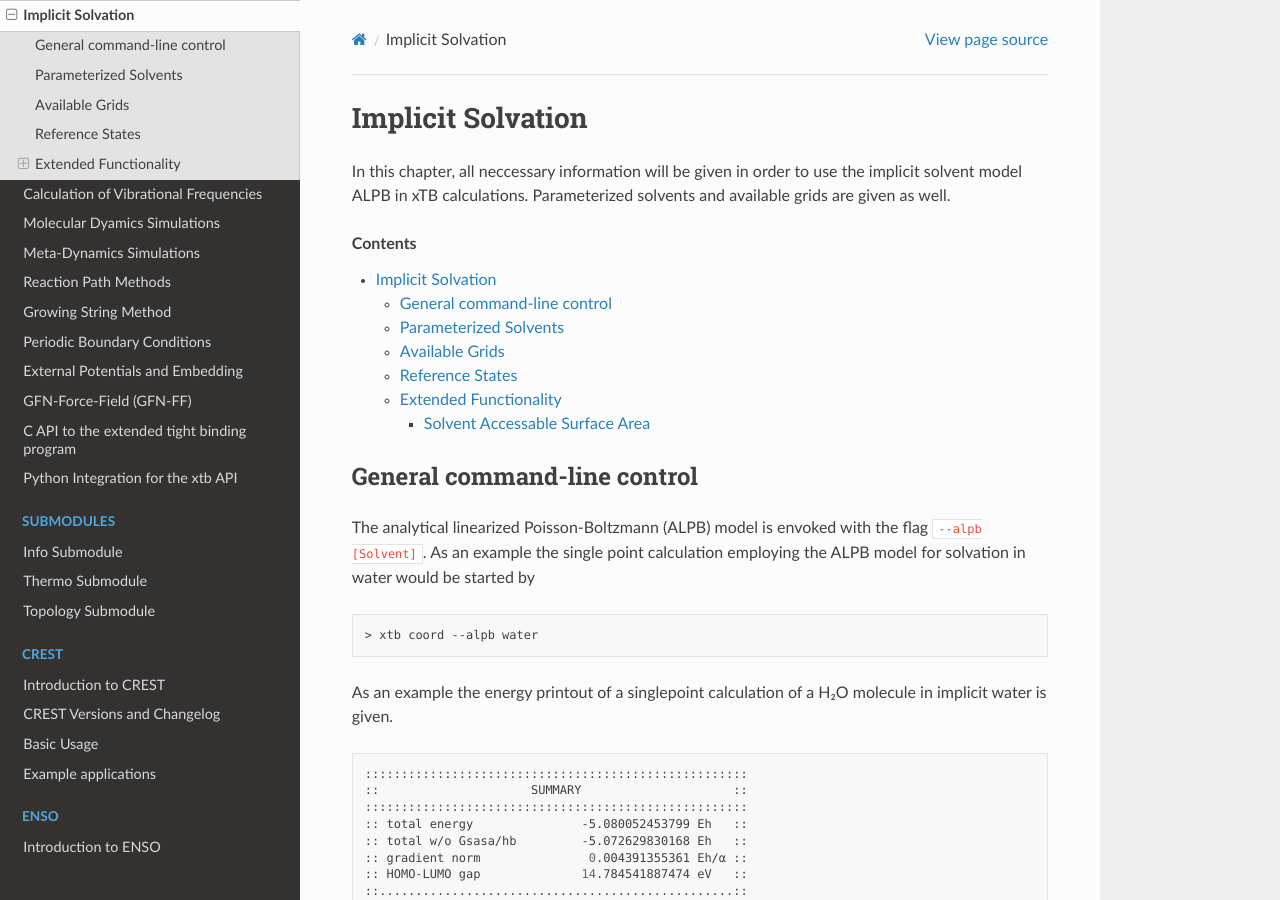
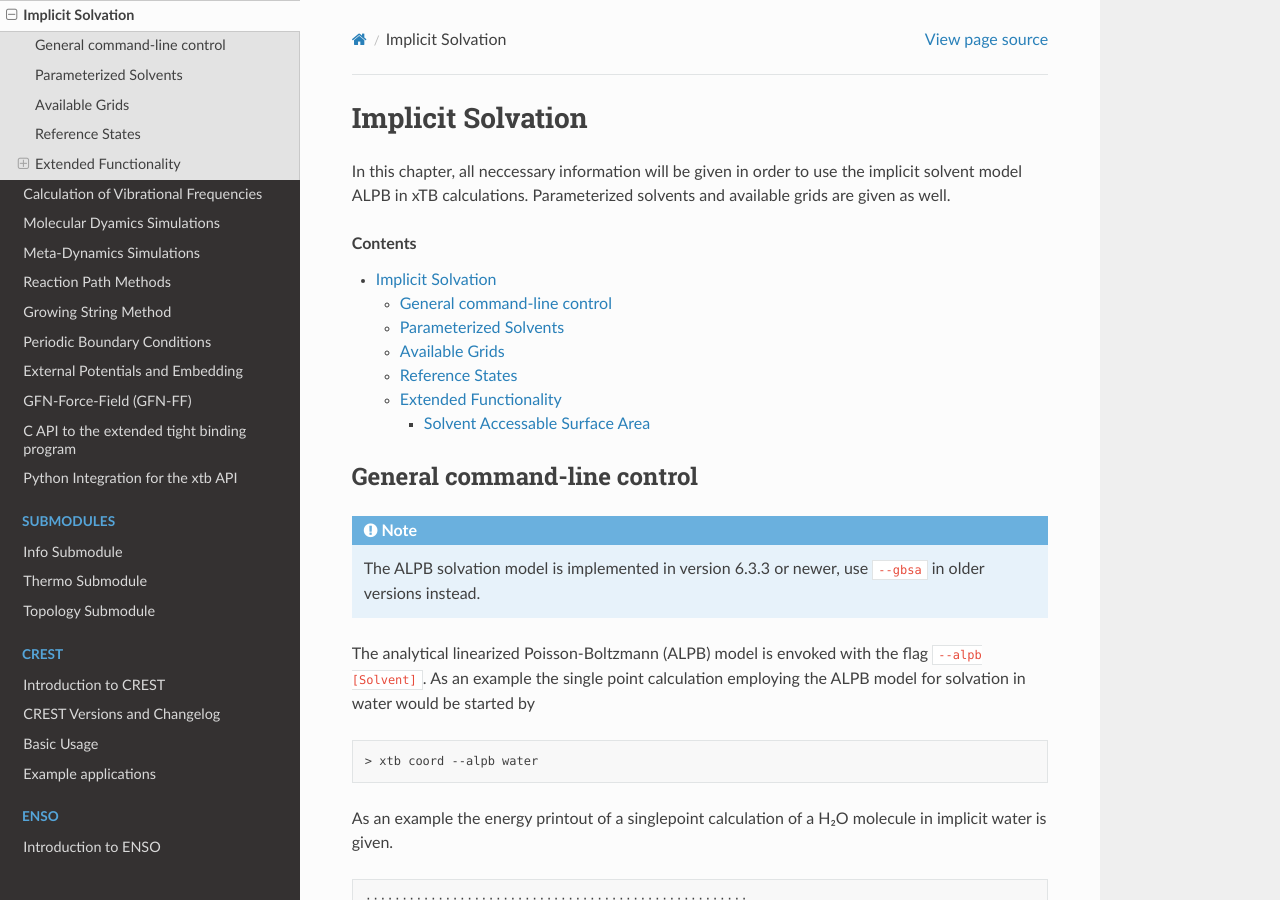
Before and after one commit to grimme-lab/xtb_docs, a Sphinx documentation site: the page built from source/gbsa.rst, in a window 1280 px wide and 900 px high. Built offline with Sphinx 7.4.7 and the Read the Docs theme 2.0.0, drawn with Linux system fonts in a browser that asks for light colours.

Commit message:
Add note on version for solvation change

```diff
--- a/source/gbsa.rst
+++ b/source/gbsa.rst
@@ -12,6 +12,10 @@ Parameterized solvents and available grids are given as well.
 
 General command-line control
 ============================
+
+.. note::
+
+   The ALPB solvation model is implemented in version 6.3.3 or newer, use ``--gbsa`` in older versions instead.
 
 The analytical linearized Poisson-Boltzmann (ALPB) model is envoked with the flag ``--alpb [Solvent]``.
 As an example the single point calculation employing the ALPB model for solvation in water would be started by
```
